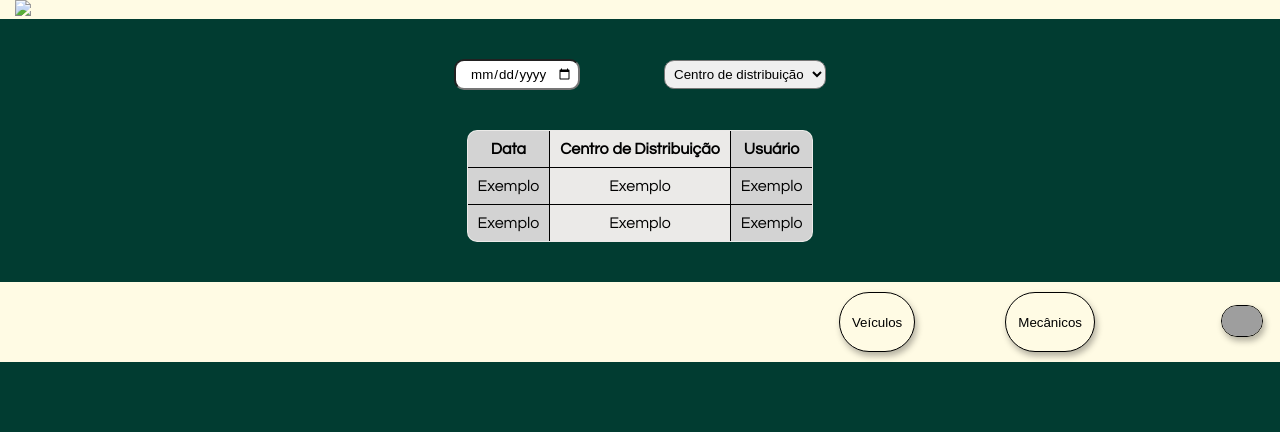
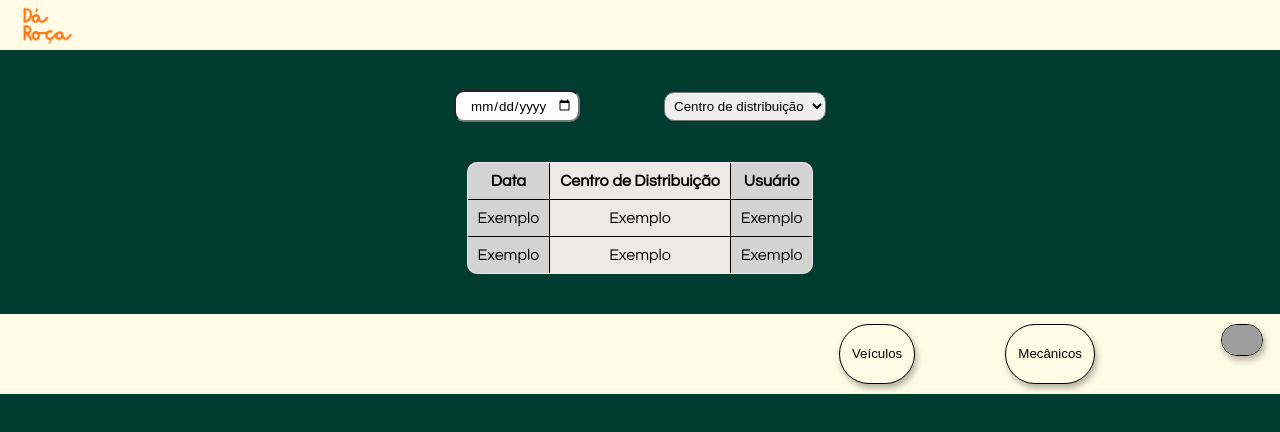
Before and after one commit to mariwgh/DaRoca-V2, a plain HTML site: page program/tela principal/tela-principal.html in a window 1280 px wide. Drawn offline with Linux system fonts and the light colour scheme; grey boxes are pictures that could not be loaded.

Commit message:
add files imagens e linkar pagina

```diff
--- a/program/tela principal/tela-principal.html
+++ b/program/tela principal/tela-principal.html
@@ -12,7 +12,7 @@
 
 <body>
     <header>
-        <img src="../../documents/DaRoca logo.png" id="logo">
+        <img src="../../documents/daroca logo.png" id="logo">
     </header>
 
     <main>
@@ -51,7 +51,7 @@
     <footer>
         <button id="butaoVeiculosMec">Veículos</button>
         <button id="butaoVeiculosMec">Mecânicos</button>
-        <button id="butaoAdd"><img src="https://cdn-icons-png.flaticon.com/512/7794/7794550.png" id="imgMais"></button>
+        <a href="../tela cadastrar programacao/tela-cadastra-prog.html"><button id="butaoAdd"><img src="https://cdn-icons-png.flaticon.com/512/7794/7794550.png" id="imgMais"></button></a>
     </footer>
 
 
```
Also changed, not shown: documents/daroca logo 2.png (added), documents/daroca logo.png (added), documents/icones/caminhao.png (added), documents/icones/carrinho.png (added), documents/icones/forma 1.png (added), documents/icones/forma 2.png (added), documents/icones/forma 3.png (added), documents/icones/forma 4.png (added), documents/icones/produtos.png (added), documents/icones/sacola.png (added), documents/imagens/cesta.png (added), documents/imagens/dona.png (added), documents/imagens/feliz.png (added), documents/imagens/frutas.png (added), 1 more files.
